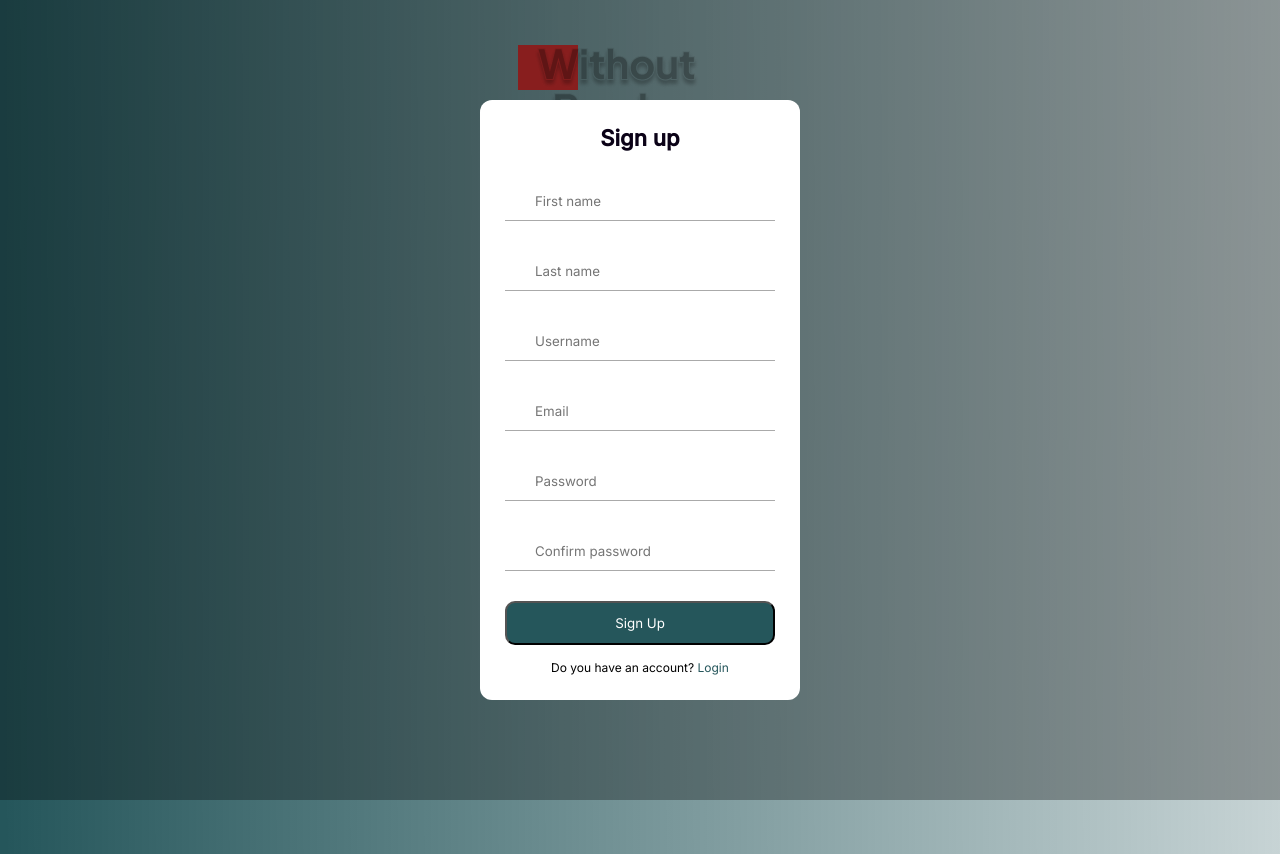
After one commit to kaminska96/WithoutBordersNew, a Django app: template wbproject/registrationapp/templates/registrationapp/main.html in a window 1280 px wide. The commit adds this page. Shown: the top 854 px of the page. Run offline with Django 5.2, Linux system fonts and the light colour scheme; the template is opened without the code that fills it, so the values that code supplies are empty.

Commit message:
registration form

```diff
--- /dev/null
+++ b/wbproject/registrationapp/templates/registrationapp/main.css
@@ -0,0 +1,183 @@
+@import url('https://fonts.googleapis.com/css2?family=Inter:wght@100;200;300;400;500&display=swap');
+*{
+    margin:0;
+    padding:0;
+    box-sizing: border-box;
+    font-family: "Inter", sans-serif;
+}
+body {
+    display: flex;
+    flex-direction: column;
+    background: linear-gradient(89.8deg, #25565B 0.34%, rgba(37, 86, 91, 0) 134.23%);
+    z-index: 100;
+    width: 100%;
+    max-height: 220px;
+    align-items: center;
+}
+.logo{
+    align-items: center;
+    display: flex;
+    justify-content: center;
+    margin-top: 40px;
+}
+.but{
+    display: flex;
+    align-items: center;
+    gap: 2px;
+    background: transparent;
+    border: 0;
+    margin-top: 720px;
+    cursor: pointer;
+}
+.but:active{
+    transform: scale(0.98);
+}
+.home{
+    width: 100%;
+}
+.home::before{
+    content: "";
+    position: absolute;
+    height: 100%;
+    width:100%;
+    background-color: rgba(0, 0, 0, 0.3);
+    /* backdrop-filter: blur(5px); */
+    z-index: 100;
+    opacity: 0;
+    pointer-events: none;
+    transition: all 0.5s ease-out;
+}
+.home.show::before{
+    opacity: 1;
+    pointer-events: none;
+}
+.form_container{
+    position: fixed;
+    max-width: 320px;
+    width: 100%;
+    top:50%;
+    left:50%;
+    transform: translate(-50%, -50%) scale(1.2);
+    z-index: 101;
+    background:#fff;
+    padding: 25px;
+    border-radius: 12px;
+    box-shadow: rgba(0, 0, 0, 0.1);
+    opacity: 0;
+    pointer-events: none;
+    transition: 0.4s ease-out;
+}
+.home.show .form_container{
+    opacity: 1;
+    pointer-events: auto;
+    transform: translate(-50%, -50%) scale(1);
+}
+.signup_form{
+    display: none;
+}
+.form_container.active .signup_form{
+    display: block;
+}
+.form_container.active .login_form{
+    display: none;
+}
+.form_container h2{
+    color: #0b0217;
+    text-align: center;
+    font-size: 22px;
+}
+.uil-envelope,
+.uil-times, .uil-lock, .uil-eye-slash, .uil-eye {
+    width:20px;
+}
+.form_close{
+    position: absolute;
+    top:10px;
+    right:20px;
+    color:#0b0217;
+    font-size: 22px;
+    opacity:0.7;
+    cursor: pointer;
+}
+.input_box{
+    position: relative;
+    margin-top: 30px;
+    width: 100%;
+    height: 40px;
+}
+.input_box input{
+    height:100%;
+    width: 100%;
+    border:none;
+    outline:none;
+    padding: 0 30px;
+    color: #333;
+    transition: all 0.2s ease;
+    border-bottom: 1.5px solid #aaa;
+}
+.input_box input:focus{
+    border-color:#25565B;
+}
+.input_box img{
+    position: absolute;
+    top:50%;
+    transform: translateY(-50%);
+}
+.input_box img.email, .input_box img.password{
+    left:0;
+    color: #707070;
+}
+.input_box input:focus ~ img.email,
+.input_box input:focus ~ img.password {
+    filter: invert(28%) sepia(36%) saturate(637%) hue-rotate(137deg) brightness(91%) contrast(91%);
+}
+.input_box img.pw_hide{
+    right: 0;
+    cursor: pointer;
+}
+.option_field{
+    margin-top: 14px;
+    display: flex;
+    align-items: center;
+    justify-content: space-between;
+}
+.form_container a{
+    color:#25565B;
+    text-decoration: none;
+    font-size: 12px;
+}
+.form_container a:hover{
+    text-decoration: underline;
+}
+.checkbox{
+    display: flex;
+    column-gap: 8px;
+    white-space: nowrap;
+}
+.checkbox input{
+    accent-color: #25565B;
+}
+.checkbox label{
+    font-size: 12px;
+    user-select:none;
+    color:#0b0217;
+    cursor: pointer;
+}
+.form_container .button{
+    color: #fff;
+    margin-top: 30px;
+    background: #25565B;
+    width: 100%;
+    padding: 12px 0;
+    border-radius: 10px;
+    cursor: pointer;
+}
+.button a{
+    color:#fff;
+    text-decoration: none;
+}
+.login_signup{
+    font-size:12px;
+    text-align: center;
+    margin-top: 15px;
+}
--- /dev/null
+++ b/wbproject/registrationapp/templates/registrationapp/main.html
@@ -0,0 +1,83 @@
+<!DOCTYPE html>
+<html lang="en">
+<head>
+    <link rel="stylesheet" href="main.css">
+    <meta charset="UTF-8">
+    <meta http-equiv="X-UA-Compatible" content="IE=edge">
+    <meta name="viewport" content="width=device-width, initial-scale=1.0">
+    <title>Document</title>
+    <link rel="shortcut icon" href="favicon.ico" type="image/x-icon">
+
+</head>
+<body>
+    <section class="home show">
+        <div class="logo">
+            <a href="#"><img src="mainlogo.png" alt=""></a>
+            <p></p>
+        </div>
+        <div class="form_container">
+            {% for messages in messages %}
+            <h5>{{message}}</h5>
+            {% endfor %}
+            <!-- login form -->
+            <div class="form login_form">
+                <form action="#">
+                    <h2>Sign up</h2>
+                    <form action="" method="POST">
+                        {% csrf_token %}
+                        <div class="input_box">
+                            <input type="text" name="first_name" placeholder="First name">
+                        </div>
+                        <div class="input_box">
+                            <input type="text" name="last_name" placeholder="Last name">
+                        </div>
+                        <!-- <input type="text" name="organization_name" placeholder="Organization name"> -->
+                        <div class="input_box">
+                            <input type="text" name="username" placeholder="Username">
+                        </div>
+                        <div class="input_box">
+                            <input type="email" name="email" placeholder="Email">
+                        </div>
+                        <div class="input_box">
+                            <input type="password" name="password" placeholder="Password">
+                        </div>
+                        <div class="input_box">
+                            <input type="password" name="password2" placeholder="Confirm password">
+                        </div>
+
+                        <button class="button" type="submit">Sign Up</button>
+                        <div class="login_signup">
+                            <p>Do you have an account? <a href="/login"> Login </a></p>
+                        </div>
+                    </form>
+            </div>
+            <!-- singup -->
+            <div class="form signup_form">
+                <form action="#">
+                    <h2>Зареєструватись</h2>
+                    <div class="input_box">
+                        <input type="email" placeholder="Пошта" required>
+                        <img src="mail-icon.png"  class="uil-envelope email" alt="">
+                    </div>
+                    <div class="input_box">
+                        <input type="password" placeholder="Створити пароль" required>
+                        <img src="lock-icon.png"  class="uil-lock password" alt="">
+                        <img src="eye-icon.png" class="uil-eye-slash pw_hide" alt="">
+                    </div>
+                    <div class="input_box">
+                        <input type="password" placeholder="Підтвердити пароль" required>
+                        <img src="lock-icon.png"  class="uil-lock password" alt="">
+                        <img src="eye-icon.png" class="uil-eye-slash pw_hide" alt="">
+                    </div>
+
+
+                    <button class="button">Зареєструватись</button>
+                    <div class="login_signup">Маєш акаунт? <a href="#" id="login">Увійти</a></div>
+                </form>
+            </div>
+        </div>
+    </section>
+    <button class="but" id="form-open"><img src="login-icon.png">Увійти</button>
+    <script src="main.js"></script>
+</body>
+</html>
```
Also changed, not shown: wbproject/registrationapp/templates/registrationapp/registration.html (+39 -25 lines), wbproject/registrationapp/templates/registrationapp/mainlogo.png (added).
